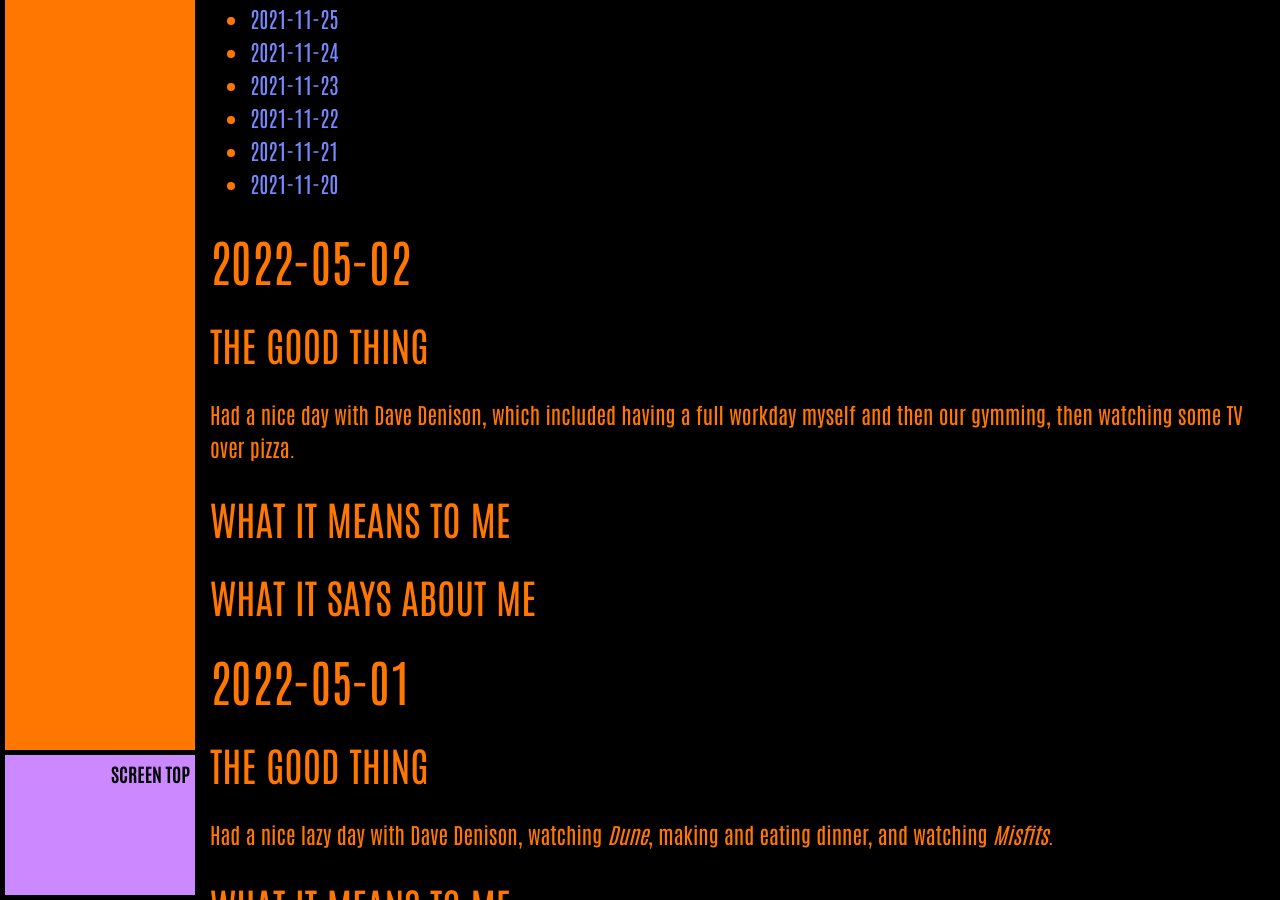
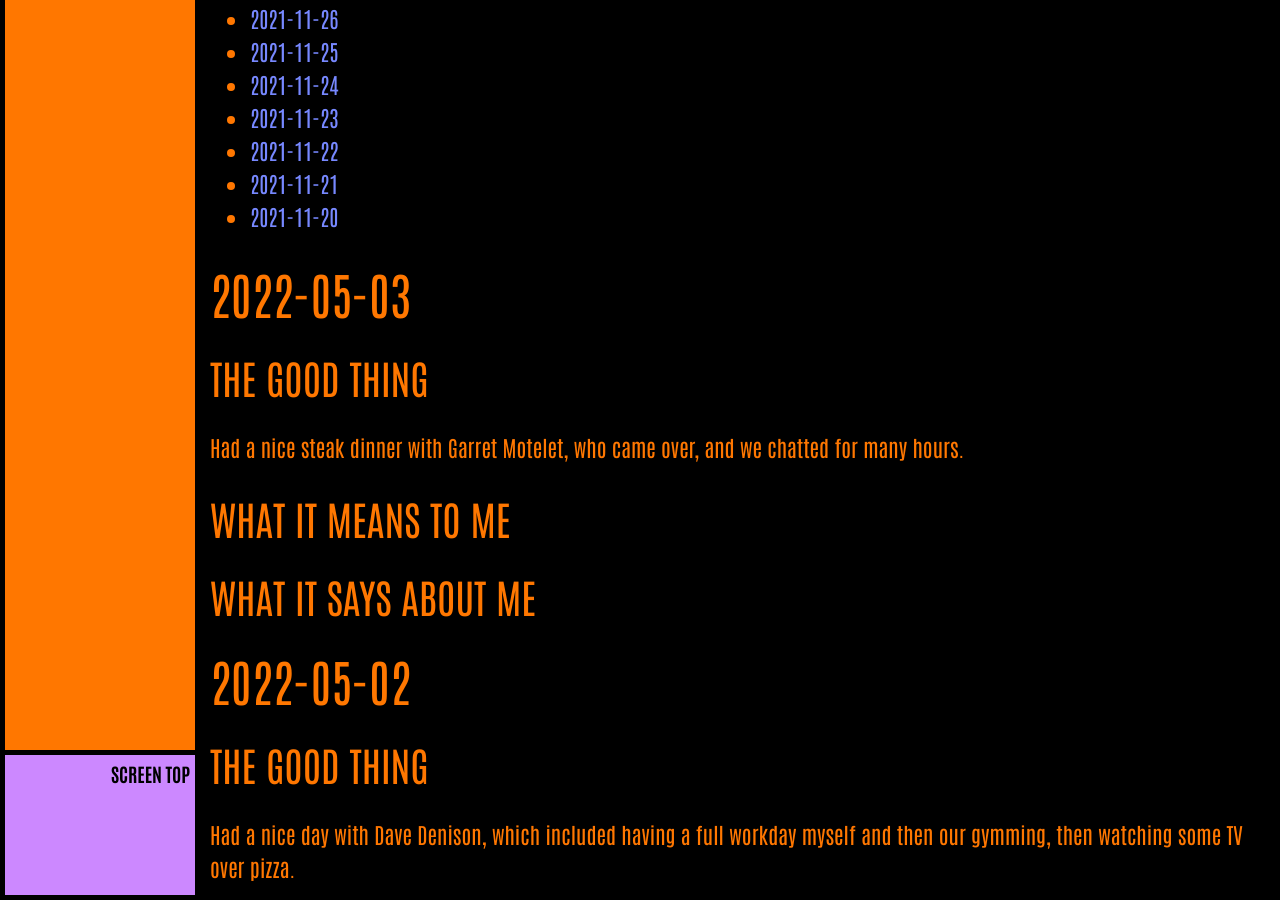
Before and after one commit to ArthurZey/arthurzey.github.io, a Jekyll site: the page built from _pages/one-good-thing.md, in a window 1280 px wide and 900 px high, scrolled down 3487 px. Built offline with Jekyll 4.4.1, drawn with Linux system fonts in a browser that asks for light colours; some of the changed text lies outside the part shown.

Commit message:
added stub for 2022-05-03

```diff
--- a/_pages/one-good-thing.md
+++ b/_pages/one-good-thing.md
@@ -12,6 +12,15 @@
 * TOC
 {:toc}
 {::options toc_levels="2" /}
+
+## 2022-05-03
+### The Good Thing
+Had a nice steak dinner with Garret Motelet, who came over, and we chatted for many hours.
+### What It Means to Me
+
+### What It Says about Me
+
+
 
 ## 2022-05-02
 ### The Good Thing
```
Also changed, not shown: other parts of _pages/one-good-thing.md (+1 -1 lines).
